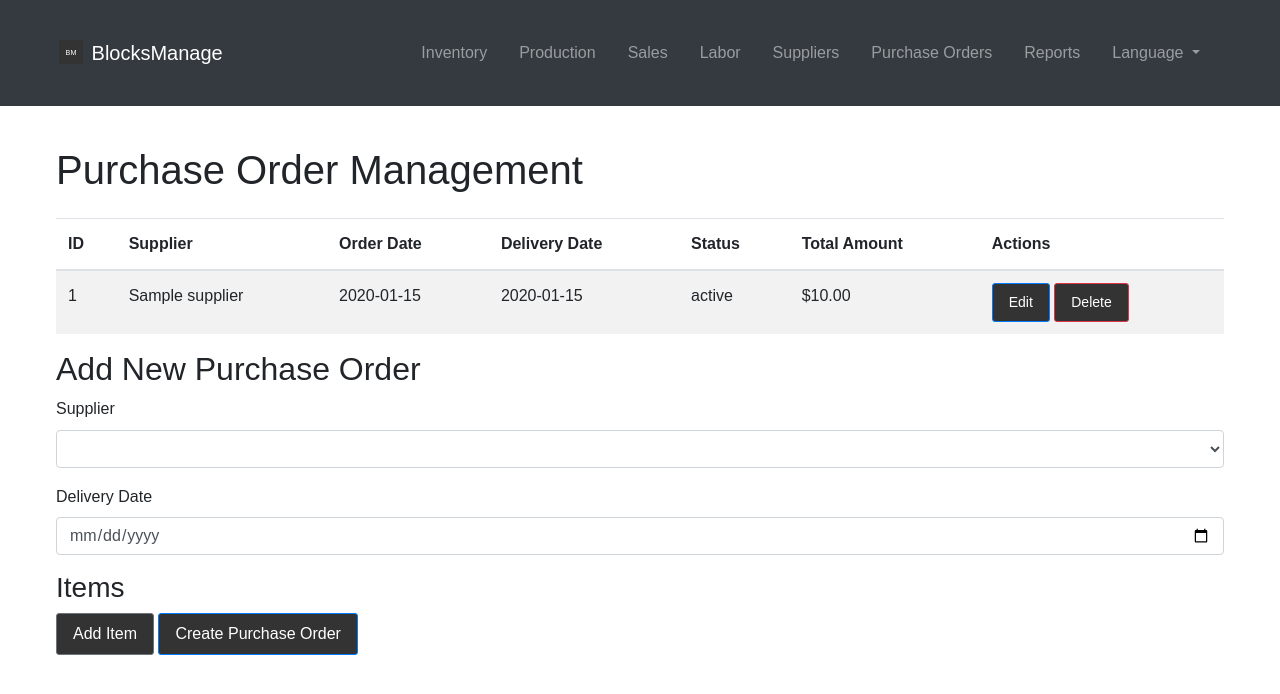
After one commit to redazarzour/BlocksGest, a Flask app: page /purchase_orders in a window 1280 px wide. The commit adds this page. Shown: the top 694 px of the page. Run offline with Flask 3, Linux system fonts and the light colour scheme; tables that the repository leaves empty hold one stand-in row (values such as "Sample post"); lists and menus that the app fills with data are empty; some libraries are stand-ins or nearby versions.

Commit message:
Agent step completed: Integrate supplier management and purchase order system

```diff
--- a/routes.py
+++ b/routes.py
@@ -1,7 +1,7 @@
 from flask import render_template, request, jsonify, redirect, url_for, session, send_file
 from flask_babel import _
 from main import app, db, babel
-from models import RawMaterial, FinishedGood, WorkInProgress, ProductionSchedule, SalesTransaction, Delivery, Payment, Worker, Shift
+from models import RawMaterial, FinishedGood, WorkInProgress, ProductionSchedule, SalesTransaction, Delivery, Payment, Worker, Shift, Supplier, PurchaseOrder, PurchaseOrderItem
 from utils import update_inventory, create_production_schedule, process_sale
 from datetime import datetime, timedelta
 from sqlalchemy import func
@@ -357,3 +357,136 @@ def export_labor_report():
         as_attachment=True,
         attachment_filename='labor_report.csv'
     )
+
+@app.route('/suppliers')
+def suppliers():
+    suppliers = Supplier.query.all()
+    return render_template('suppliers.html', suppliers=suppliers)
+
+@app.route('/api/supplier/add', methods=['POST'])
+def add_supplier():
+    data = request.json
+    new_supplier = Supplier(
+        name=data['name'],
+        contact_person=data['contact_person'],
+        email=data['email'],
+        phone=data['phone'],
+        address=data['address']
+    )
+    db.session.add(new_supplier)
+    db.session.commit()
+    return jsonify({'success': True, 'message': 'Supplier added successfully'})
+
+@app.route('/api/supplier/update', methods=['POST'])
+def update_supplier():
+    data = request.json
+    supplier = Supplier.query.get_or_404(data['supplier_id'])
+    supplier.name = data['name']
+    supplier.contact_person = data['contact_person']
+    supplier.email = data['email']
+    supplier.phone = data['phone']
+    supplier.address = data['address']
+    db.session.commit()
+    return jsonify({'success': True, 'message': 'Supplier updated successfully'})
+
+@app.route('/api/supplier/delete', methods=['POST'])
+def delete_supplier():
+    data = request.json
+    supplier = Supplier.query.get_or_404(data['supplier_id'])
+    db.session.delete(supplier)
+    db.session.commit()
+    return jsonify({'success': True, 'message': 'Supplier deleted successfully'})
+
+@app.route('/purchase_orders')
+def purchase_orders():
+    purchase_orders = PurchaseOrder.query.all()
+    return render_template('purchase_orders.html', purchase_orders=purchase_orders)
+
+@app.route('/api/purchase_order/add', methods=['POST'])
+def add_purchase_order():
+    data = request.json
+    new_purchase_order = PurchaseOrder(
+        supplier_id=data['supplier_id'],
+        delivery_date=datetime.fromisoformat(data['delivery_date']),
+        total_amount=data['total_amount']
+    )
+    db.session.add(new_purchase_order)
+    db.session.commit()
+
+    for item in data['items']:
+        new_item = PurchaseOrderItem(
+            purchase_order_id=new_purchase_order.id,
+            raw_material_id=item['raw_material_id'],
+            quantity=item['quantity'],
+            unit_price=item['unit_price']
+        )
+        db.session.add(new_item)
+
+    db.session.commit()
+    return jsonify({'success': True, 'message': 'Purchase order added successfully'})
+
+@app.route('/api/purchase_order/update', methods=['POST'])
+def update_purchase_order():
+    data = request.json
+    purchase_order = PurchaseOrder.query.get_or_404(data['purchase_order_id'])
+    purchase_order.supplier_id = data['supplier_id']
+    purchase_order.delivery_date = datetime.fromisoformat(data['delivery_date'])
+    purchase_order.status = data['status']
+    purchase_order.total_amount = data['total_amount']
+
+    # Remove existing items
+    for item in purchase_order.items:
+        db.session.delete(item)
+
+    # Add updated items
+    for item in data['items']:
+        new_item = PurchaseOrderItem(
+            purchase_order_id=purchase_order.id,
+            raw_material_id=item['raw_material_id'],
+            quantity=item['quantity'],
+            unit_price=item['unit_price']
+        )
+        db.session.add(new_item)
+
+    db.session.commit()
+    return jsonify({'success': True, 'message': 'Purchase order updated successfully'})
+
+@app.route('/api/purchase_order/delete', methods=['POST'])
+def delete_purchase_order():
+    data = request.json
+    purchase_order = PurchaseOrder.query.get_or_404(data['purchase_order_id'])
+    db.session.delete(purchase_order)
+    db.session.commit()
+    return jsonify({'success': True, 'message': 'Purchase order deleted successfully'})
+
+@app.route('/api/reports/suppliers', methods=['GET'])
+def suppliers_report():
+    suppliers = Supplier.query.all()
+    supplier_data = []
+    for supplier in suppliers:
+        total_orders = PurchaseOrder.query.filter_by(supplier_id=supplier.id).count()
+        total_amount = db.session.query(func.sum(PurchaseOrder.total_amount)).filter_by(supplier_id=supplier.id).scalar() or 0
+        supplier_data.append({
+            'name': supplier.name,
+            'contact_person': supplier.contact_person,
+            'email': supplier.email,
+            'phone': supplier.phone,
+            'total_orders': total_orders,
+            'total_amount': float(total_amount)
+        })
+    return jsonify(supplier_data)
+
+@app.route('/api/reports/purchase_orders', methods=['GET'])
+def purchase_orders_report():
+    purchase_orders = PurchaseOrder.query.all()
+    po_data = []
+    for po in purchase_orders:
+        po_data.append({
+            'id': po.id,
+            'supplier_name': po.supplier.name,
+            'order_date': po.order_date.isoformat(),
+            'delivery_date': po.delivery_date.isoformat(),
+            'status': po.status,
+            'total_amount': float(po.total_amount)
+        })
+    return jsonify(po_data)
--- a/templates/base.html
+++ b/templates/base.html
@@ -33,6 +33,12 @@
                         <a class="nav-link" href="{{ url_for('labor') }}">{{ _('Labor') }}</a>
                     </li>
                     <li class="nav-item">
+                        <a class="nav-link" href="{{ url_for('suppliers') }}">{{ _('Suppliers') }}</a>
+                    </li>
+                    <li class="nav-item">
+                        <a class="nav-link" href="{{ url_for('purchase_orders') }}">{{ _('Purchase Orders') }}</a>
+                    </li>
+                    <li class="nav-item">
                         <a class="nav-link" href="{{ url_for('reports') }}">{{ _('Reports') }}</a>
                     </li>
                 </ul>
@@ -56,7 +62,7 @@
         {% block content %}{% endblock %}
     </main>
 
-    <script src="https://code.jquery.com/jquery-3.5.1.slim.min.js"></script>
+    <script src="https://code.jquery.com/jquery-3.5.1.min.js"></script>
     <script src="https://cdn.jsdelivr.net/npm/@popperjs/core@2.5.3/dist/umd/popper.min.js"></script>
     <script src="https://stackpath.bootstrapcdn.com/bootstrap/4.5.2/js/bootstrap.min.js"></script>
     {% block extra_js %}{% endblock %}
--- /dev/null
+++ b/templates/purchase_orders.html
@@ -0,0 +1,273 @@
+{% extends "base.html" %}
+
+{% block title %}{{ _('Purchase Orders') }}{% endblock %}
+
+{% block content %}
+<h1 class="mb-4">{{ _('Purchase Order Management') }}</h1>
+
+<table class="table table-striped">
+    <thead>
+        <tr>
+            <th>{{ _('ID') }}</th>
+            <th>{{ _('Supplier') }}</th>
+            <th>{{ _('Order Date') }}</th>
+            <th>{{ _('Delivery Date') }}</th>
+            <th>{{ _('Status') }}</th>
+            <th>{{ _('Total Amount') }}</th>
+            <th>{{ _('Actions') }}</th>
+        </tr>
+    </thead>
+    <tbody>
+        {% for po in purchase_orders %}
+        <tr>
+            <td>{{ po.id }}</td>
+            <td>{{ po.supplier.name }}</td>
+            <td>{{ po.order_date.strftime('%Y-%m-%d') }}</td>
+            <td>{{ po.delivery_date.strftime('%Y-%m-%d') }}</td>
+            <td>{{ po.status }}</td>
+            <td>${{ "%.2f"|format(po.total_amount) }}</td>
+            <td>
+                <button class="btn btn-sm btn-primary edit-po" data-id="{{ po.id }}">{{ _('Edit') }}</button>
+                <button class="btn btn-sm btn-danger delete-po" data-id="{{ po.id }}">{{ _('Delete') }}</button>
+            </td>
+        </tr>
+        {% endfor %}
+    </tbody>
+</table>
+
+<h2>{{ _('Add New Purchase Order') }}</h2>
+<form id="add-po-form">
+    <div class="form-group">
+        <label for="supplier-id">{{ _('Supplier') }}</label>
+        <select class="form-control" id="supplier-id" required>
+            {% for supplier in suppliers %}
+            <option value="{{ supplier.id }}">{{ supplier.name }}</option>
+            {% endfor %}
+        </select>
+    </div>
+    <div class="form-group">
+        <label for="delivery-date">{{ _('Delivery Date') }}</label>
+        <input type="date" class="form-control" id="delivery-date" required>
+    </div>
+    <div id="po-items">
+        <h3>{{ _('Items') }}</h3>
+    </div>
+    <button type="button" class="btn btn-secondary" id="add-item">{{ _('Add Item') }}</button>
+    <button type="submit" class="btn btn-primary">{{ _('Create Purchase Order') }}</button>
+</form>
+
+<!-- Modal for editing purchase orders -->
+<div class="modal fade" id="editPOModal" tabindex="-1" role="dialog" aria-labelledby="editPOModalLabel" aria-hidden="true">
+    <div class="modal-dialog" role="document">
+        <div class="modal-content">
+            <div class="modal-header">
+                <h5 class="modal-title" id="editPOModalLabel">{{ _('Edit Purchase Order') }}</h5>
+                <button type="button" class="close" data-dismiss="modal" aria-label="Close">
+                    <span aria-hidden="true">&times;</span>
+                </button>
+            </div>
+            <div class="modal-body">
+                <form id="edit-po-form">
+                    <input type="hidden" id="edit-po-id">
+                    <div class="form-group">
+                        <label for="edit-supplier-id">{{ _('Supplier') }}</label>
+                        <select class="form-control" id="edit-supplier-id" required>
+                            {% for supplier in suppliers %}
+                            <option value="{{ supplier.id }}">{{ supplier.name }}</option>
+                            {% endfor %}
+                        </select>
+                    </div>
+                    <div class="form-group">
+                        <label for="edit-delivery-date">{{ _('Delivery Date') }}</label>
+                        <input type="date" class="form-control" id="edit-delivery-date" required>
+                    </div>
+                    <div class="form-group">
+                        <label for="edit-status">{{ _('Status') }}</label>
+                        <select class="form-control" id="edit-status" required>
+                            <option value="Pending">{{ _('Pending') }}</option>
+                            <option value="Shipped">{{ _('Shipped') }}</option>
+                            <option value="Delivered">{{ _('Delivered') }}</option>
+                        </select>
+                    </div>
+                    <div id="edit-po-items">
+                        <h3>{{ _('Items') }}</h3>
+                    </div>
+                    <button type="button" class="btn btn-secondary" id="edit-add-item">{{ _('Add Item') }}</button>
+                </form>
+            </div>
+            <div class="modal-footer">
+                <button type="button" class="btn btn-secondary" data-dismiss="modal">{{ _('Close') }}</button>
+                <button type="button" class="btn btn-primary" id="save-po-changes">{{ _('Save changes') }}</button>
+            </div>
+        </div>
+    </div>
+</div>
+{% endblock %}
+
+{% block extra_js %}
+<script>
+$(document).ready(function() {
+    let itemCounter = 0;
+
+    function addItemField(container, prefix) {
+        const itemHtml = `
+            <div class="item-row">
+                <div class="form-group">
+                    <label for="${prefix}-raw-material-${itemCounter}">{{ _('Raw Material') }}</label>
+                    <select class="form-control" id="${prefix}-raw-material-${itemCounter}" required>
+                        {% for rm in raw_materials %}
+                        <option value="{{ rm.id }}">{{ rm.name }}</option>
+                        {% endfor %}
+                    </select>
+                </div>
+                <div class="form-group">
+                    <label for="${prefix}-quantity-${itemCounter}">{{ _('Quantity') }}</label>
+                    <input type="number" class="form-control" id="${prefix}-quantity-${itemCounter}" required>
+                </div>
+                <div class="form-group">
+                    <label for="${prefix}-unit-price-${itemCounter}">{{ _('Unit Price') }}</label>
+                    <input type="number" step="0.01" class="form-control" id="${prefix}-unit-price-${itemCounter}" required>
+                </div>
+                <button type="button" class="btn btn-danger remove-item">{{ _('Remove') }}</button>
+            </div>
+        `;
+        $(container).append(itemHtml);
+        itemCounter++;
+    }
+
+    $('#add-item').click(function() {
+        addItemField('#po-items', 'po');
+    });
+
+    $('#edit-add-item').click(function() {
+        addItemField('#edit-po-items', 'edit-po');
+    });
+
+    $(document).on('click', '.remove-item', function() {
+        $(this).closest('.item-row').remove();
+    });
+
+    $('#add-po-form').submit(function(e) {
+        e.preventDefault();
+        const items = [];
+        $('.item-row').each(function() {
+            items.push({
+                raw_material_id: $(this).find('select').val(),
+                quantity: $(this).find('input[id^="po-quantity"]').val(),
+                unit_price: $(this).find('input[id^="po-unit-price"]').val()
+            });
+        });
+
+        const data = {
+            supplier_id: $('#supplier-id').val(),
+            delivery_date: $('#delivery-date').val(),
+            items: items
+        };
+
+        $.ajax({
+            url: '/api/purchase_order/add',
+            method: 'POST',
+            contentType: 'application/json',
+            data: JSON.stringify(data),
+            success: function(response) {
+                if (response.success) {
+                    alert('Purchase order added successfully');
+                    location.reload();
+                } else {
+                    alert('Error adding purchase order');
+                }
+            },
+            error: function() {
+                alert('Error adding purchase order');
+            }
+        });
+    });
+
+    $('.edit-po').click(function() {
+        const poId = $(this).data('id');
+        $.ajax({
+            url: `/api/purchase_order/${poId}`,
+            method: 'GET',
+            success: function(response) {
+                $('#edit-po-id').val(response.id);
+                $('#edit-supplier-id').val(response.supplier_id);
+                $('#edit-delivery-date').val(response.delivery_date);
+                $('#edit-status').val(response.status);
+                $('#edit-po-items').empty();
+                response.items.forEach(item => {
+                    addItemField('#edit-po-items', 'edit-po');
+                    const lastItem = $('#edit-po-items .item-row:last');
+                    lastItem.find('select').val(item.raw_material_id);
+                    lastItem.find('input[id^="edit-po-quantity"]').val(item.quantity);
+                    lastItem.find('input[id^="edit-po-unit-price"]').val(item.unit_price);
+                });
+                $('#editPOModal').modal('show');
+            },
+            error: function() {
+                alert('Error loading purchase order details');
+            }
+        });
+    });
+
+    $('#save-po-changes').click(function() {
+        const items = [];
+        $('#edit-po-items .item-row').each(function() {
+            items.push({
+                raw_material_id: $(this).find('select').val(),
+                quantity: $(this).find('input[id^="edit-po-quantity"]').val(),
+                unit_price: $(this).find('input[id^="edit-po-unit-price"]').val()
+            });
+        });
+
+        const data = {
+            purchase_order_id: $('#edit-po-id').val(),
+            supplier_id: $('#edit-supplier-id').val(),
+            delivery_date: $('#edit-delivery-date').val(),
+            status: $('#edit-status').val(),
+            items: items
+        };
+
+        $.ajax({
+            url: '/api/purchase_order/update',
+            method: 'POST',
+            contentType: 'application/json',
+            data: JSON.stringify(data),
+            success: function(response) {
+                if (response.success) {
+                    alert('Purchase order updated successfully');
+                    location.reload();
+                } else {
+                    alert('Error updating purchase order');
+                }
+            },
+            error: function() {
+                alert('Error updating purchase order');
+            }
+        });
+    });
+
+    $('.delete-po').click(function() {
+        if (confirm('Are you sure you want to delete this purchase order?')) {
+            const poId = $(this).data('id');
+            $.ajax({
+                url: '/api/purchase_order/delete',
+                method: 'POST',
+                contentType: 'application/json',
+                data: JSON.stringify({ purchase_order_id: poId }),
+                success: function(response) {
+                    if (response.success) {
+                        alert('Purchase order deleted successfully');
+                        location.reload();
+                    } else {
+                        alert('Error deleting purchase order');
+                    }
+                },
+                error: function() {
+                    alert('Error deleting purchase order');
+                }
+            });
+        }
+    });
+});
+</script>
+{% endblock %}
```
Also changed, not shown: models.py (+26 -0 lines), templates/suppliers.html (added, +207 -0 lines).
